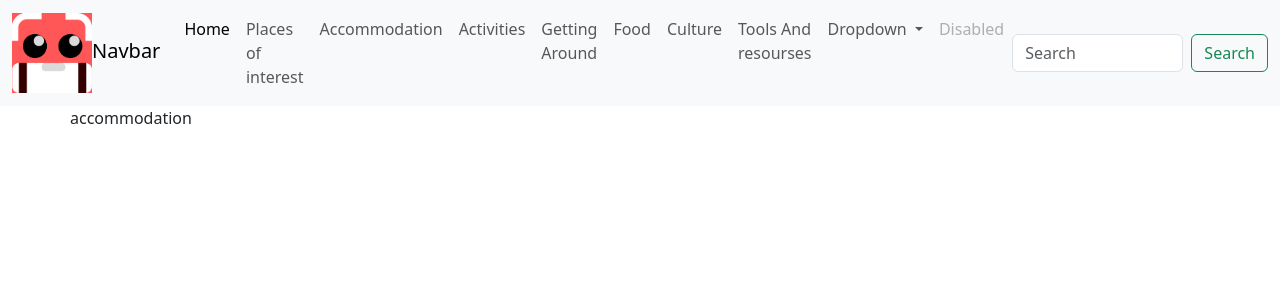
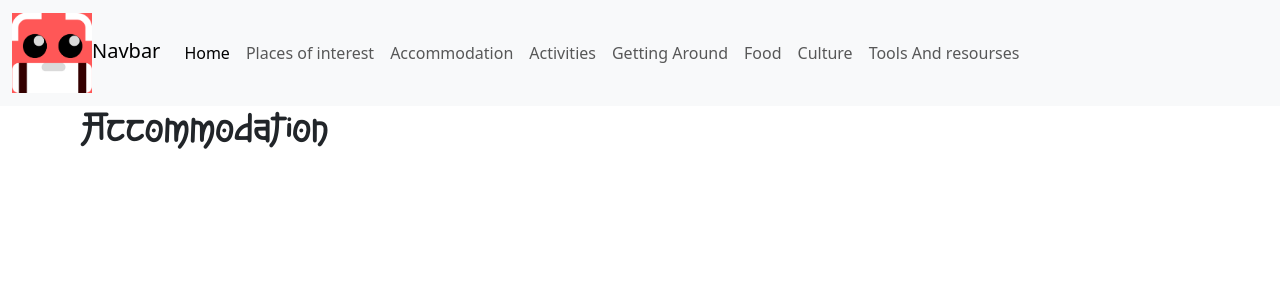
Before and after one commit to TempeHS/2026CT_Web_Isaac.j, a Flask app: page /acc.html in a window 1280 px wide. Shown: the top 300 px of the page. Run offline with Flask 3, Linux system fonts and the light colour scheme.

Commit message:
add hakubo font and text

```diff
--- a/templates/acc.html
+++ b/templates/acc.html
@@ -1,5 +1,20 @@
 {% extends 'layout.html' %} {% block content %}
+
+<style>
+  @font-face {
+    font-family: "Hakubo";
+    src: url("/static/fonts/Hakubo.ttf") format("truetype");
+    font-weight: normal;
+    font-style: normal;
+  }
+  h1 {
+    font-family: "Hakubo", sans-serif;
+  }
+</style>
 <div class="container">
-  <div class="row">accommodation</div>
+  <div class="row">
+    <h1>Accommodation</h1>
+  </div>
 </div>
+
 {% endblock %}
--- a/templates/index.html
+++ b/templates/index.html
@@ -5,7 +5,7 @@ include"partials/slider.html"%}
     {% for card in cards %}
     <div class="col-sm-12 col-md-6 col-lg-4">
       <div class="card">
-        <img src="{{ card[3] }}" class="card-img-top" alt="..." />
+        <img src=static/images/test.png class="card-img-top" alt="..." />
         <div class="card-body">
           <h5 class="card-title">{{ card[0] }}</h5>
           <p class="card-text">{{ card[1] }}</p>
--- a/templates/partials/menu.html
+++ b/templates/partials/menu.html
@@ -42,36 +42,7 @@
         <li class="nav-item">
           <a class="nav-link" href="tar.html">Tools And resourses</a>
         </li>
-        <li class="nav-item dropdown">
-          <a
-            class="nav-link dropdown-toggle"
-            href="#"
-            role="button"
-            data-bs-toggle="dropdown"
-            aria-expanded="false"
-          >
-            Dropdown
-          </a>
-          <ul class="dropdown-menu">
-            <li><a class="dropdown-item" href="#">Action</a></li>
-            <li><a class="dropdown-item" href="#">Another action</a></li>
-            <li><hr class="dropdown-divider" /></li>
-            <li><a class="dropdown-item" href="#">Something else here</a></li>
-          </ul>
-        </li>
-        <li class="nav-item">
-          <a class="nav-link disabled" aria-disabled="true">Disabled</a>
-        </li>
       </ul>
-      <form class="d-flex" role="search">
-        <input
-          class="form-control me-2"
-          type="search"
-          placeholder="Search"
-          aria-label="Search"
-        />
-        <button class="btn btn-outline-success" type="submit">Search</button>
-      </form>
     </div>
   </div>
 </nav>
```
Also changed, not shown: templates/act.html (+16 -1 lines), templates/cltr.html (+16 -1 lines), templates/food.html (+16 -1 lines), templates/gar.html (+16 -1 lines), templates/poi.html (+16 -1 lines), templates/tar.html (+19 -3 lines), README.md, static/fonts/Hakubo.ttf (added), static/images/test.png (added).
